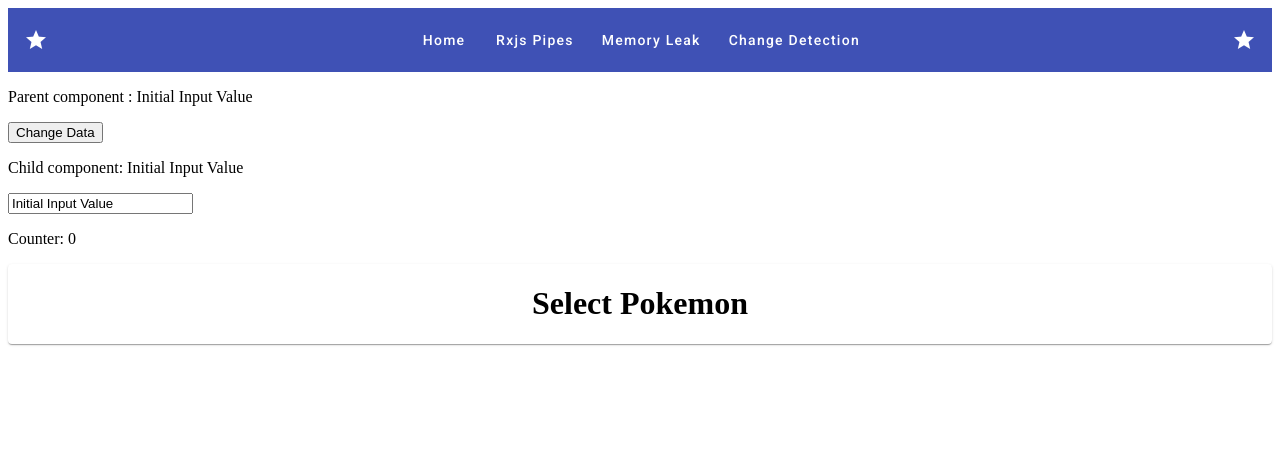
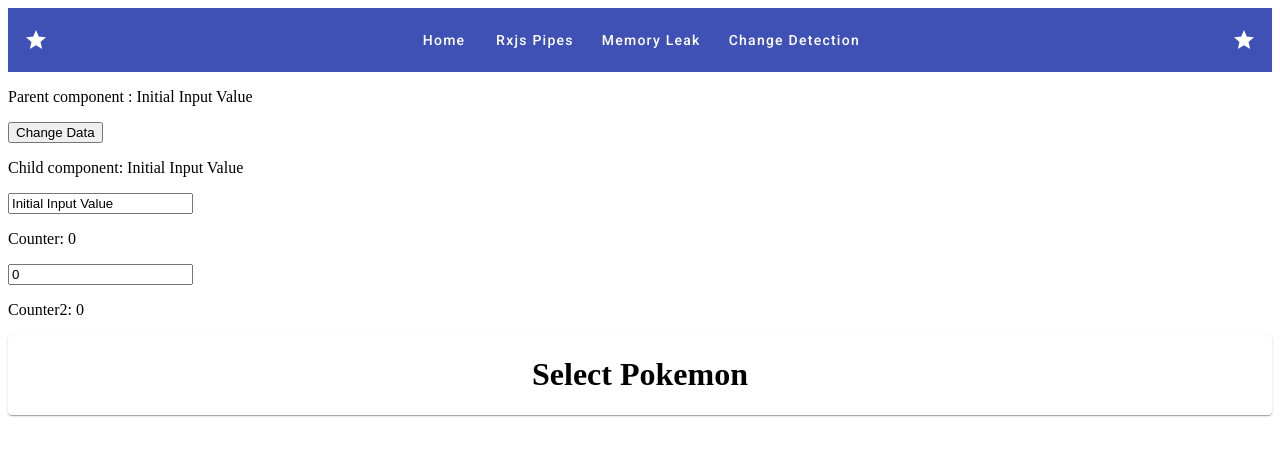
Before and after one commit to pitchan/angular-18, an Angular app: page /change-detection in a window 1280 px wide. Shown: the top 456 px of the page. Built offline with nearby package versions, Linux system fonts and the light colour scheme; no server answers; a small style sheet from the web is missing.

Commit message:
Add second counter to change detection page

```diff
--- a/src/app/features/angular-cycles/pages/change-detection/change-detection.component.html
+++ b/src/app/features/angular-cycles/pages/change-detection/change-detection.component.html
@@ -4,6 +4,9 @@
     <app-child [data]="data" [inputValue]="inputValue" (inputValueChange)="onInputValueChange($event)"></app-child>
 
     <p>Counter: {{ counter }}</p>
+    <input type="number" [(ngModel)]="counter" />
+
+    <p>Counter2: {{ counter2 }}</p>
 
 
     <!--@let myPokemon = pokemon$ | async;
--- a/src/app/features/angular-cycles/pages/change-detection/change-detection.component.ts
+++ b/src/app/features/angular-cycles/pages/change-detection/change-detection.component.ts
@@ -7,12 +7,13 @@ import { RxjsService } from '../../../rxjs/services/rxjs.service';
 import { CommonModule } from '@angular/common';
 import { PokemonShowComponent } from '../../../../shared/components/pokemon-show/pokemon-show.component';
 import { toSignal } from '@angular/core/rxjs-interop';
+import { FormsModule } from '@angular/forms';
 
 @Component({
   standalone: true,
-  imports: [CommonModule, ChildComponent, PokemonShowComponent],
+  imports: [CommonModule, FormsModule, ChildComponent, PokemonShowComponent],
   templateUrl: './change-detection.component.html',
-  // changeDetection: ChangeDetectionStrategy.OnPush
+  changeDetection: ChangeDetectionStrategy.OnPush
 })
 export class ChangeDetectionComponent implements DoCheck, AfterViewChecked  {
 
@@ -21,8 +22,10 @@ export class ChangeDetectionComponent implements DoCheck, AfterViewChecked  {
 
   data: string = 'Initial Data';
   inputValue: string = 'Initial Input Value';
-  // counter = 0;
+
   private _counter = 0;
+  counter2 = 0;
+
   get counter() {
     console.log('get counter');
     return this._counter;
@@ -33,14 +36,16 @@ export class ChangeDetectionComponent implements DoCheck, AfterViewChecked  {
     this._counter++;
   }
 
+
+
   pokemon: Pokemon | null = null;
 
   // pokemon$ = this.autoUpdatePokemon();
 
   constructor() {
     console.log('ParentComponent: Constructor');
-    this.autoUpdatePokemon().subscribe();
-    // toSignal(this.autoUpdatePokemon());
+    // this.autoUpdatePokemon().subscribe();
+    toSignal(this.autoUpdatePokemon());
   }
 
   /**
@@ -54,6 +59,7 @@ export class ChangeDetectionComponent implements DoCheck, AfterViewChecked  {
         return this.#pokemonApiService.getPokemonById(randomId);
       }),
       tap((pokemon) => {
+        this.counter2++;
         this.pokemon = pokemon;
         this.#rxjsService.addLog('Request interval launched ' + pokemon.name, 'request')
       }),
```
